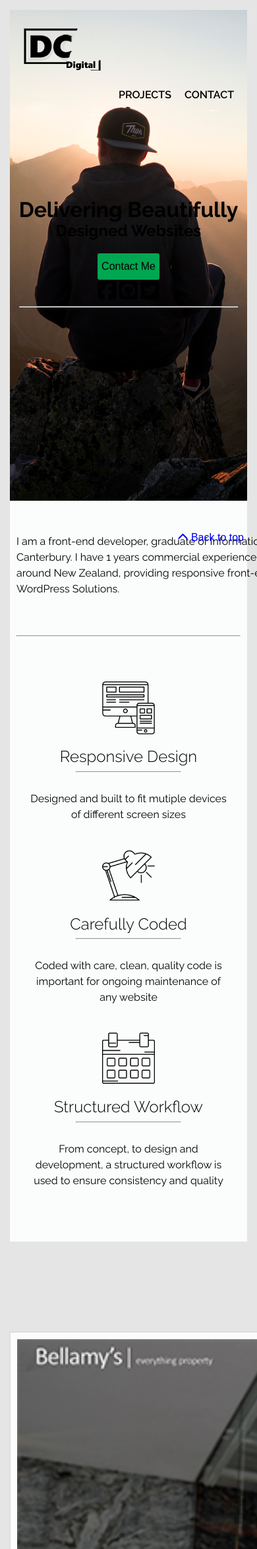
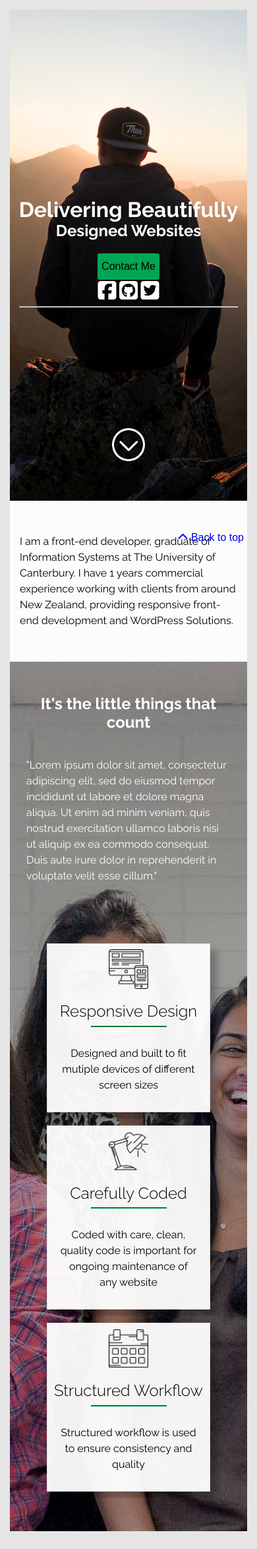
Before and after one commit to DCdigital/DC-Digital-Portfolio, a PHP site: page / in a window 390 px wide; the page is wider, and only the part inside the window is pictured. Shown: the top 2348 px of that part at 66% size. Run offline with PHP 8.4, Linux system fonts and the light colour scheme; some libraries are stand-ins or nearby versions.

Commit message:
WIP
fixed:
- general layout/grid responsiveness
- position of hero down nav
- hero down nav end point
changed:
- footer color is now black
added:
- little things that count section

```diff
--- a/css/stitches.css
+++ b/css/stitches.css
@@ -1,4 +1,4 @@
-.dx-container{padding-left: 10px; padding-right: 10px; margin-left:auto; margin-right:auto;}
+.dx-container{padding: 0 15px; margin-left:auto; margin-right:auto;}
 
 .dx-container *{box-sizing: border-box; }
 
@@ -32,7 +32,7 @@
     }
 
     .flex-grid-2 .col{
-    width: 100%;
+
     margin: 10px;
     }
 
--- a/css/styles.css
+++ b/css/styles.css
@@ -89,6 +96,18 @@ p{font-family: 'Raleway', sans-serif; line-height: 1.5;}
     border-radius: 50%;
 }
 
+.card{
+    border: 1px solid #dddddd;
+    box-shadow: rgba(0,0,0,0.25) 10px 10px 10px;
+    background-color: rgba(255,255,255,0.95);
+    width: 80%;
+    margin-right: auto;
+    margin-left: auto;
+    padding: 8px;
+    height: auto;
+
+}
+
 #items{
 
     background-color: #e5e5e5;
@@ -96,7 +115,7 @@ p{font-family: 'Raleway', sans-serif; line-height: 1.5;}
 }
 
 #items-content{
-    width: 1000px;
+    width: 100%;
     margin: 0 auto;
 }
 
@@ -104,14 +123,12 @@ p{font-family: 'Raleway', sans-serif; line-height: 1.5;}
     width: 100%;
 }
 
-#items-title{
+.items-title{
     text-align: center;
     margin-bottom: 60px;
+        color: rgb(0, 166, 81);
 }
 
-#items h2{
-    color: rgb(0, 166, 81);
-}
 
 .item{
       border: 1px solid #dddddd;
@@ -193,7 +210,7 @@ p{font-family: 'Raleway', sans-serif; line-height: 1.5;}
 }
 
 .hero-content{
-    color: black;
+    color: white;
 }
 
 .hero-content img{
@@ -211,7 +228,7 @@ p{font-family: 'Raleway', sans-serif; line-height: 1.5;}
 
 .hero-content-nav{
     position: absolute;
-    bottom: 120px;
+    bottom: 60px;
 }
 
 .hero-content-nav img{
@@ -259,13 +276,42 @@ p{font-family: 'Raleway', sans-serif; line-height: 1.5;}
 
 #story-btn{width: 30%; display: block;}
 
-#about p{width: 600px; margin:0 auto;}
+#about p{max-width: 600px; margin:0 auto;}
 
-#attr{}
-#attr img{width: 80px; height: auto; padding-bottom: 20px; }
+#attr{background: url(/dcw/images/fw-test.jpg); background-position: center center; background-size: cover; position: relative;}
+
+#attr:before{
+    content: "";
+    display: block;
+    position: absolute;
+    top:0;
+    right: 0;
+    bottom: 0;
+    left: 0;
+    pointer-events: none;
+    background: rgba(0,0,0,0.32);
+
+}
+
+#attr img{width: 60px; height: auto; padding-bottom: 20px; }
 #attr .col{text-align: center;}
 #attr hr{width: 50%;}
 #attr p{padding: 20px 10px;
+}
+
+.attr-header{
+    position: relative;
+    color: white !important;
+    margin-bottom: 60px;
+}
+
+.attr-header h2{
+    text-align: center;
+    margin-bottom: 20px;
+}
+
+#attr hr{
+    border-color: rgb(0,166,81);
 }
 
 #testimonial{
--- a/index.php
+++ b/index.php
@@ -4,7 +4,7 @@
 <div class="container-full">
 
     <header style="
-
+    position: relative;
     height: calc(100vh - 100px);
     background-image: url(images/photo-main.jpeg);
     background-size: cover;
@@ -38,7 +38,7 @@
     </div>
 
     <div class="hero-content-nav">
-        <a href="#items-title"><img src="images/arrows.png" alt="scroll-arrow"></a>
+        <a href="#about"><img src="images/arrows.png" alt="scroll-arrow"></a>
 
     </div>
 
@@ -55,33 +55,59 @@
 
     <p>I am a front-end developer, graduate of Information Systems at The University of Canterbury. I have 1 years commercial experience working with clients from around New Zealand, providing responsive front-end development and WordPress Solutions.</p>
 
+
+
+
 </section>
 
-<hr>
+</div>
 
 <section id="attr" class="vspacing-pd-xlg">
 
+    <div class="dx-container">
 
+        <div class="attr-header">
+
+  <h2>
+   It's the little things that count
+  </h2>
+        <p>"Lorem ipsum dolor sit amet, consectetur adipiscing elit, sed do eiusmod tempor incididunt ut labore et dolore magna aliqua. Ut enim ad minim veniam, quis nostrud exercitation ullamco laboris nisi ut aliquip ex ea commodo consequat. Duis aute irure dolor in reprehenderit in voluptate velit esse cillum."</p>
+        </div>
 
     <div class="flex-grid-thirds">
 
-        <div class="col">
+        <div class="col ">
+
+            <div class="card">
+
+                <div class="card-content">
                 <img src="images/responsive-marketing.png">
                 <h3 class="lead">Responsive Design</h3>
                 <hr>
                 <p>Designed and built to fit mutiple devices of different screen sizes</p>
                 </div>
+            </div>
+        </div>
         <div class="col">
+            <div class="card">
+                <div class="card-content">
                 <img src="images/study-light.png">
                 <h3 class="lead">Carefully Coded</h3>
                 <hr>
                 <p>Coded with care, clean, quality code is important for ongoing maintenance of any website </p>
                 </div>
+            </div>
+        </div>
         <div class="col">
+            <div class="card">
+                <div class="card-content">
                 <img src="images/calendar-event.png">
                 <h3 class="lead">Structured Workflow</h3>
                 <hr>
-            <p>From concept, to design and development, a structured workflow is used to ensure consistency and quality</p>
+                <p>Structured workflow is used to ensure consistency and quality</p>
+                </div>
+            </div>
+        </div>
     </div>
     </div>
 
@@ -89,12 +115,11 @@
 
 
 
-</div>
 
 <section id="items" class="vspacing-pd-xlg">
 
     <div id="items-content">
-          <h2 id="items-title" class="">- Projects -</h2>
+          <h2 class="items-title" id="scroll-point">What i've been working on</h2>
 
         <div class="flex-grid-2 item">
             <div class="col fade">
@@ -164,7 +189,7 @@
     <div class="contactform">
 
         <div class="cf-image">
-            <img src="images/me.jpg" class="iamges/img-circle" alt="me-image">
+            <img src="images/me.jpg" class="img-circle" alt="me-image">
         </div>
 
         <div class="cf-content">
```
Also changed, not shown: other parts of css/styles.css (+38 -5 lines), css/styles-t.css (added, +11 -0 lines), scss/styles-t.scss (added, +15 -0 lines), images/bootstrap-logo.png (added), images/frontify-logo.png (added), images/fw-test.jpg (added), images/html5-logo.png (added), images/wordpress-logo.png (added). Lines whose indentation alone changed are shown as unchanged.
